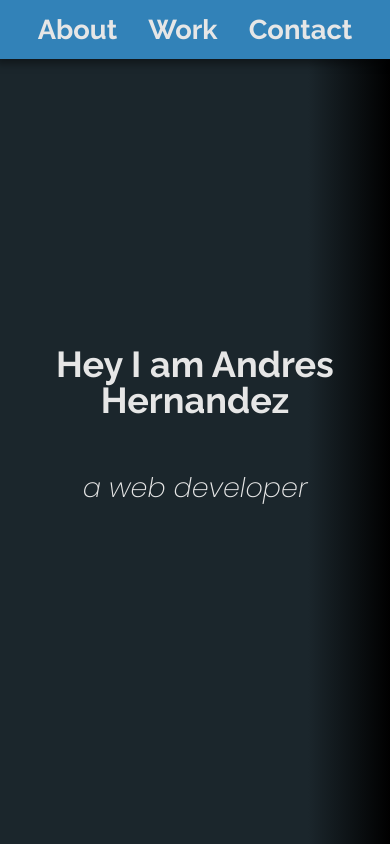
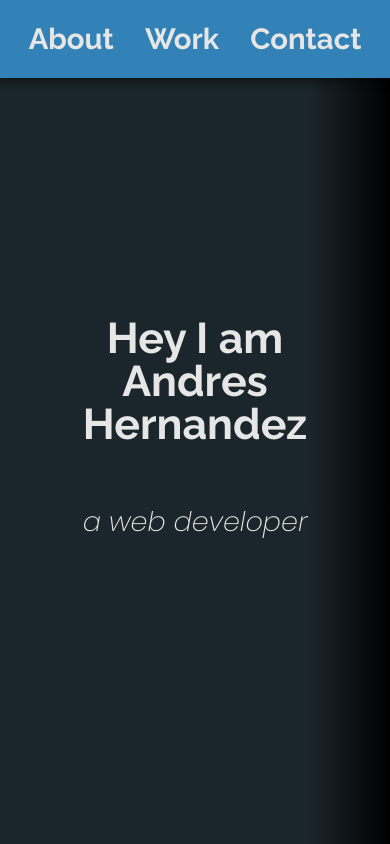
Before and after one commit to PipeShot12/my-portfolio, a React (Create React App) app: page / in a window 390 px wide. Shown: the top 844 px of the page. Built offline with nearby package versions, Linux system fonts and the light colour scheme.

Commit message:
release fix pagination

```diff
--- a/public/index.html
+++ b/public/index.html
@@ -41,7 +41,7 @@
       work correctly both with client-side routing and a non-root public URL.
       Learn how to configure a non-root public URL by running `npm run build`.
     -->
-    <title>React App</title>
+    <title>Andres Hernandez Portfolio</title>
   </head>
 
   <body>
--- a/src/Componentes/Footer/footer.css
+++ b/src/Componentes/Footer/footer.css
@@ -20,3 +20,8 @@ h4 {
     font-size: 2vw;
   }
 }
+@media (max-width: 650px) {
+  h4 {
+    font-size: 5vw;
+  }
+}
--- a/src/Componentes/Navbar/navbar.css
+++ b/src/Componentes/Navbar/navbar.css
@@ -34,12 +34,12 @@
   }
 }
 
-@media (max-width: 400px) {
+@media (max-width: 650px) {
   .navbar > a {
-    font-size: 7vw;
+    font-size: 7.5vw;
   }
   .navbar {
-    height: 15vw;
+    height: 20vw;
     display: flex;
     justify-content: center;
   }
--- a/src/Componentes/Welcome/welcome.css
+++ b/src/Componentes/Welcome/welcome.css
@@ -17,13 +17,13 @@
     font-size: 2.5em;
   }
 }
-@media (max-width: 400px) {
+@media (max-width: 650px) {
   .welcome {
     height: 100vh;
     /* font-size: 0.7em; */
   }
   .welcome > h1 {
-    font-size: 0.8em;
+    font-size: 11vw;
     width: 80%;
     line-height: 1;
     text-align: center;
--- a/src/Componentes/hook.js
+++ b/src/Componentes/hook.js
@@ -19,7 +19,7 @@ export default function Pagination({ json }) {
     }
 
     return () => clearTimeout(timer);
-  }, [current, setItems, json, isFakeLoading, items]);
+  }, [current, setItems, json, isFakeLoading]);
   console.log(current);
   return { setProjects, current, items, isFakeLoading };
 }
```
